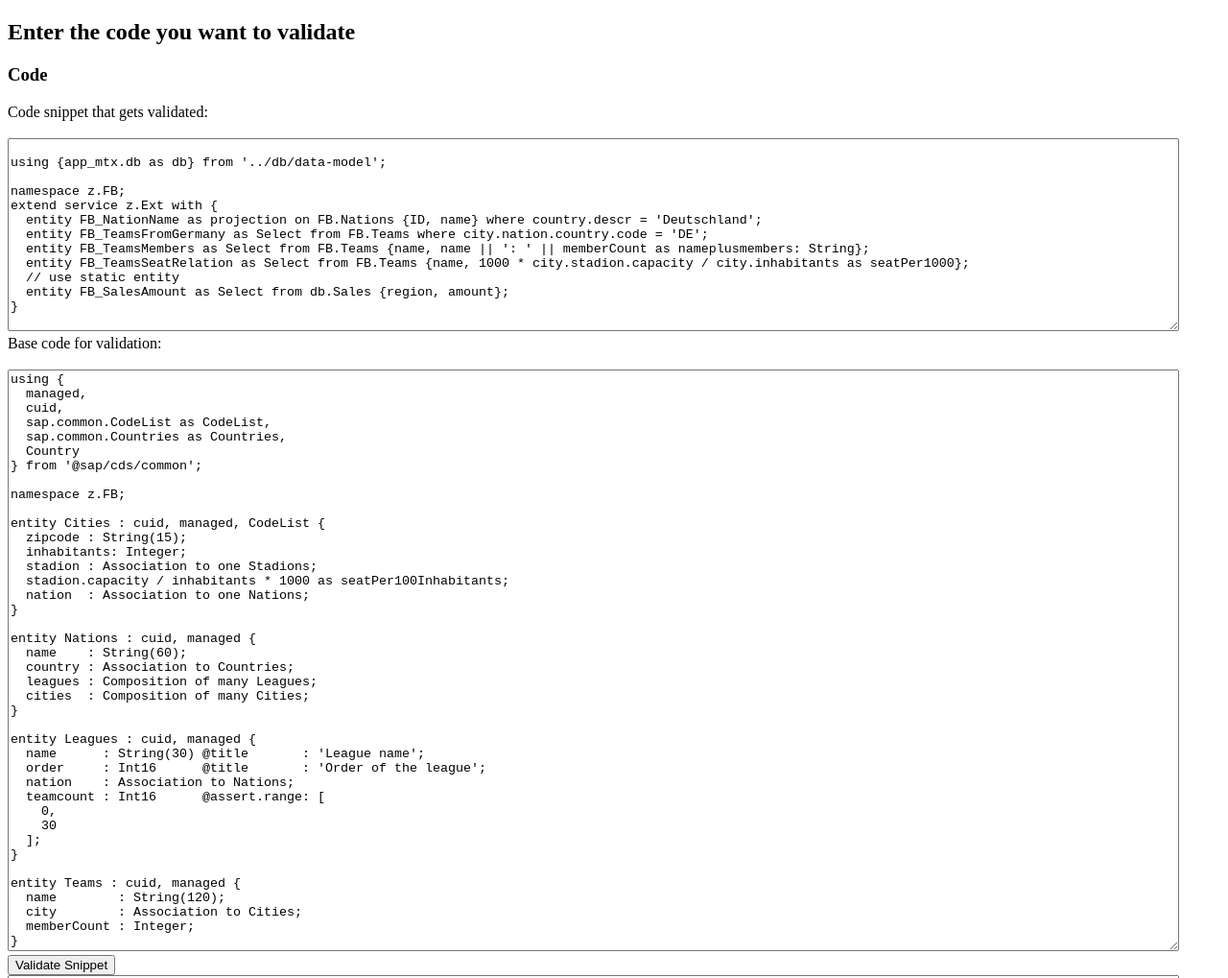
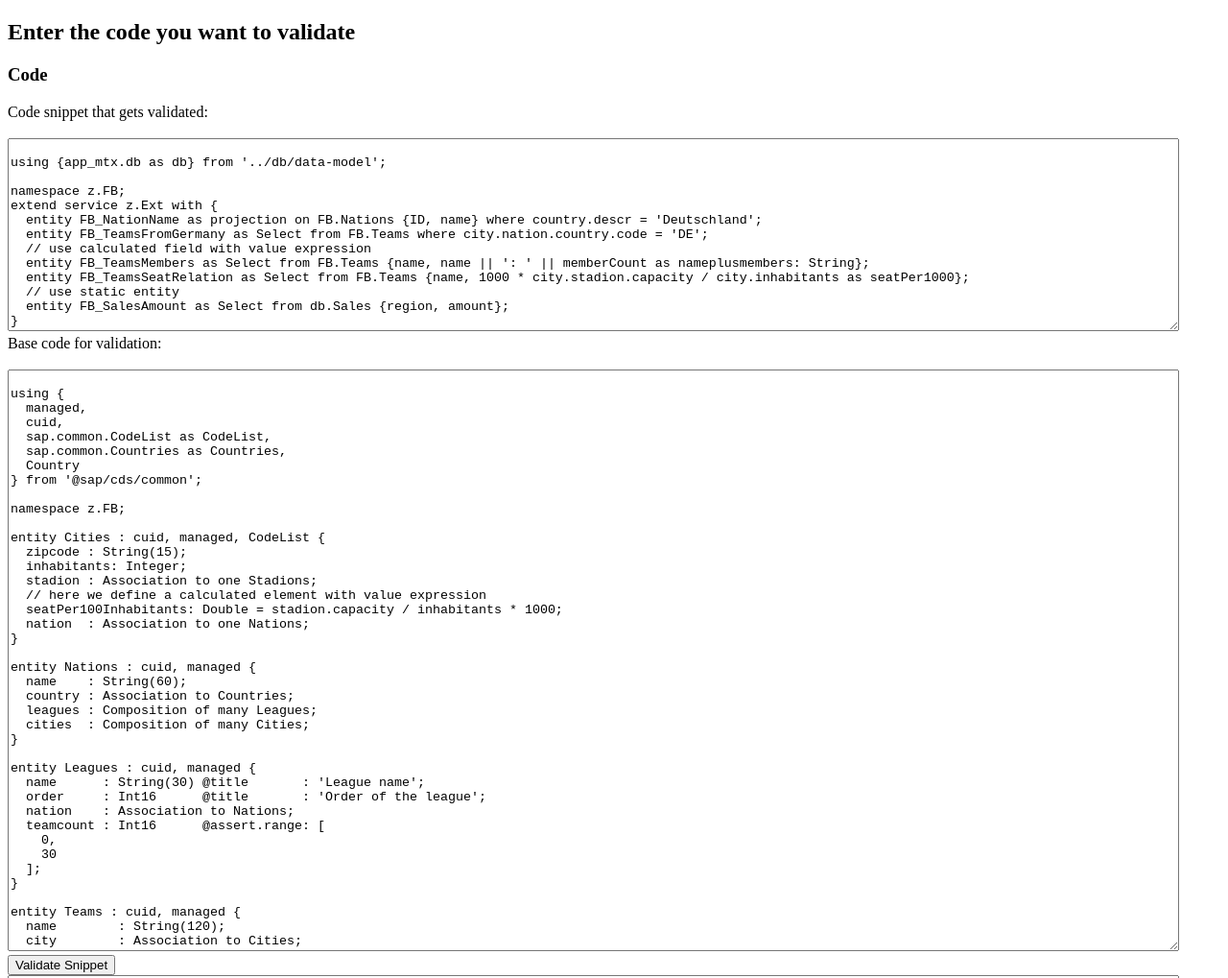
Before and after one commit to htammen/cap-mtx-ext-sample, a website: page app/resources/html5/webapp/simpleDynamicValidation.html in a window 1280 px wide. Shown: the top 1019 px of the page at 96% size. Drawn offline with nearby package versions, Linux system fonts and the light colour scheme.

Commit message:
feat: dyn. cds validation update

```diff
--- a/app/resources/html5/webapp/simpleDynamicValidation.html
+++ b/app/resources/html5/webapp/simpleDynamicValidation.html
@@ -18,6 +18,7 @@ namespace z.FB;
 extend service z.Ext with {
   entity FB_NationName as projection on FB.Nations {ID, name} where country.descr = 'Deutschland';
   entity FB_TeamsFromGermany as Select from FB.Teams where city.nation.country.code = 'DE';
+  // use calculated field with value expression
   entity FB_TeamsMembers as Select from FB.Teams {name, name || ': ' || memberCount as nameplusmembers: String};
   entity FB_TeamsSeatRelation as Select from FB.Teams {name, 1000 * city.stadion.capacity / city.inhabitants as seatPer1000};
   // use static entity
@@ -26,7 +27,8 @@ extend service z.Ext with {
 `;
 
         this.document.getElementById("sCodeBase").value =
-`using {
+`
+using {
   managed,
   cuid,
   sap.common.CodeList as CodeList,
@@ -40,7 +42,8 @@ entity Cities : cuid, managed, CodeList {
   zipcode : String(15);
   inhabitants: Integer;
   stadion : Association to one Stadions;
-  stadion.capacity / inhabitants * 1000 as seatPer100Inhabitants;
+  // here we define a calculated element with value expression
+  seatPer100Inhabitants: Double = stadion.capacity / inhabitants * 1000;
   nation  : Association to one Nations;
 }
 
```
